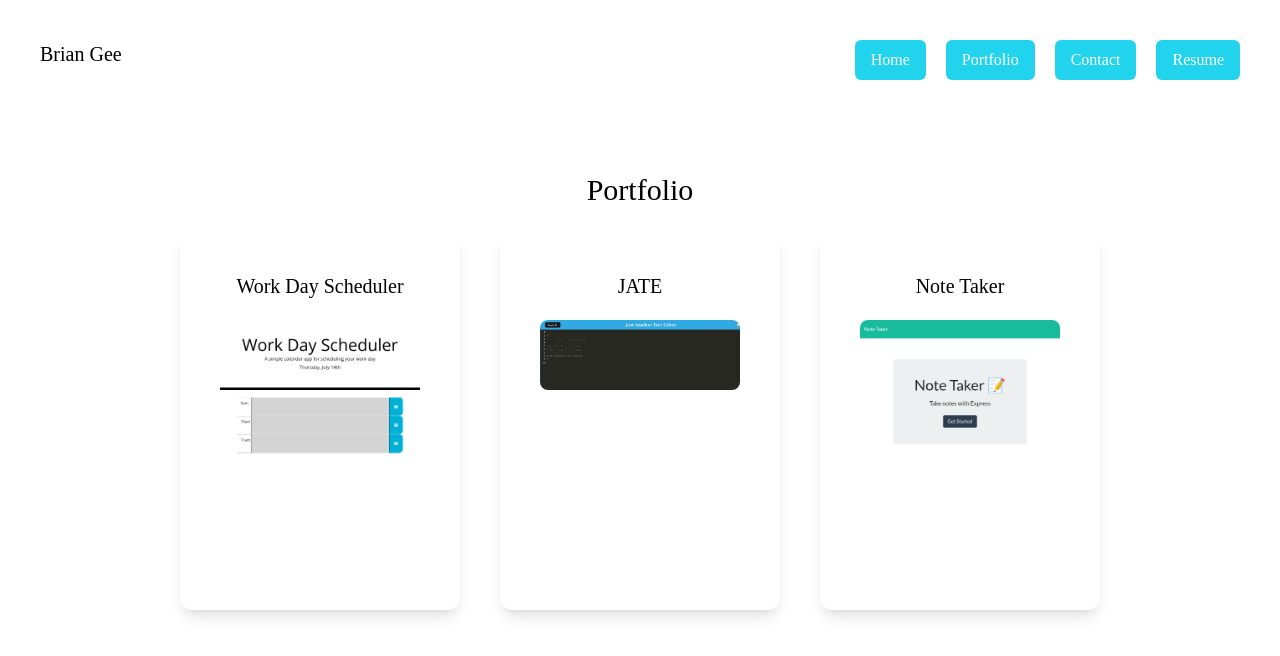
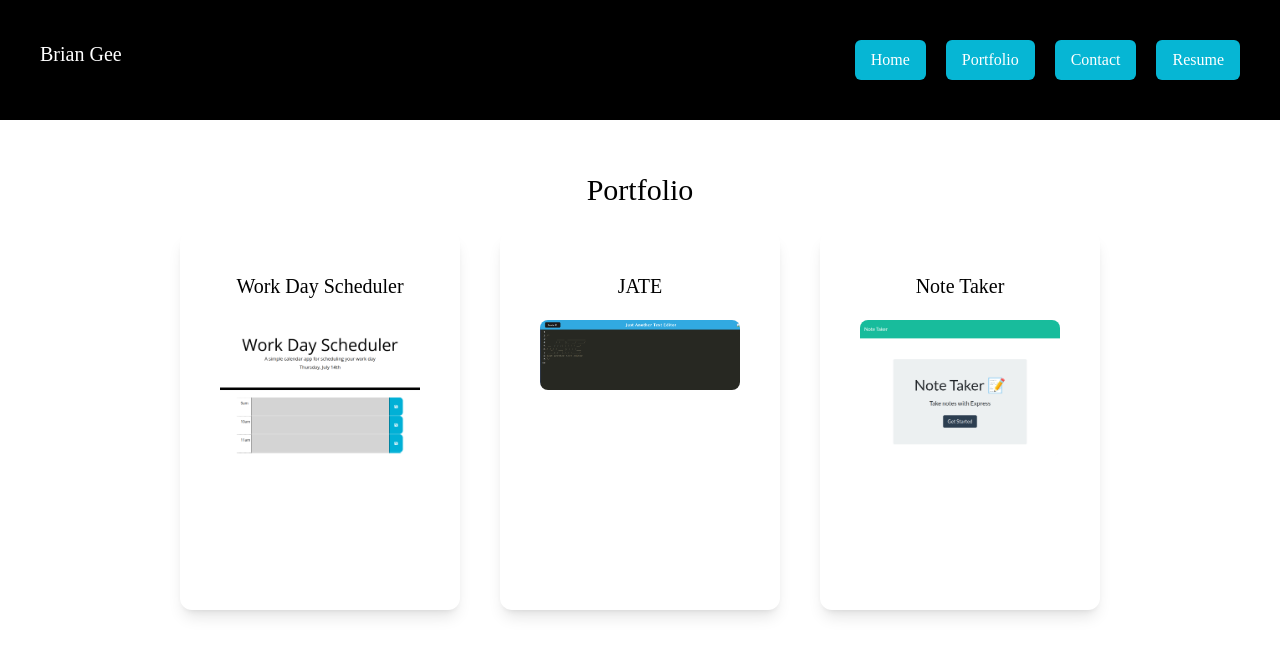
Before and after one commit to brian-gee/react-portfolio, a Next.js app: page /portfolio in a window 1280 px wide. Shown: the top 656 px of the page. Built offline with nearby package versions, Linux system fonts and the light colour scheme; a web font is replaced by a local one.

Commit message:
updated nav bar colors

```diff
--- a/components/nav.js
+++ b/components/nav.js
@@ -3,7 +3,7 @@ import Link from 'next/link';
 
 export default function Nav(){
   return (
-    <div className='bg-white px-10 dark:bg-black'>
+    <div className='px-10 bg-black'>
       <Head>
         <title>Brian Gee</title>
         <meta name="description" content="Generated by create next app" />
@@ -11,27 +11,27 @@ export default function Nav(){
       </Head>
       <nav className="py-10 mb-12 flex justify-between">
         <Link href='/'>
-          <h1  className="text-xl font-Iosevka dark:text-white">Brian Gee</h1>
+          <h1  className="text-xl font-Iosevka text-white">Brian Gee</h1>
         </Link>
           <ul className="flex items-center">
             <li>
               <Link href='/'>
-              <p className='bg-gradient-to-r bg-cyan-400 text-white px-4 py-2 rounded-md ml-5'>Home</p>
+              <p className='bg-cyan-500 text-white px-4 py-2 rounded-md ml-5'>Home</p>
               </Link>
             </li>
             <li>
               <Link href='/portfolio'>
-              <p className='bg-gradient-to-r bg-cyan-400 text-white px-4 py-2 rounded-md ml-5'>Portfolio</p>
+              <p className='bg-cyan-500 text-white px-4 py-2 rounded-md ml-5'>Portfolio</p>
               </Link>
             </li>
             <li>
               <Link href='/contact'>
-              <p className='bg-gradient-to-r bg-cyan-400 text-white px-4 py-2 rounded-md ml-5'>Contact</p>
+              <p className='bg-cyan-500 text-white px-4 py-2 rounded-md ml-5'>Contact</p>
               </Link>
             </li>
             <li>
               <Link href='/resume'>
-              <p className='bg-gradient-to-r bg-cyan-400 text-white px-4 py-2 rounded-md ml-5'>Resume</p>
+              <p className='bg-cyan-500 text-white px-4 py-2 rounded-md ml-5'>Resume</p>
               </Link>
             </li>
           </ul>
```
